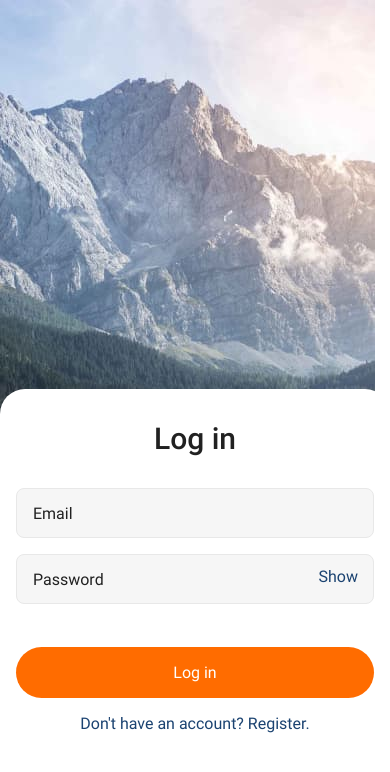
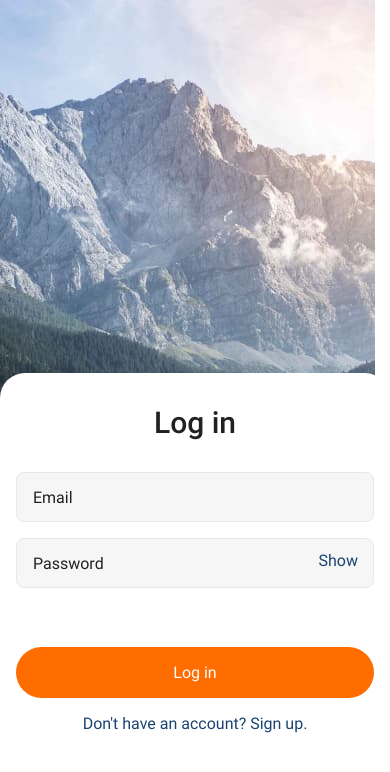
Before and after one commit to Demetryj/react-native-application, a React Native app: screen / in a window 390 px wide. Shown: the top 772 px of the page. Built offline with nearby package versions, Linux system fonts and the light colour scheme.

Commit message:
Update LoginScreen.js

```diff
--- a/Screens/LoginScreen/LoginScreen.js
+++ b/Screens/LoginScreen/LoginScreen.js
@@ -79,6 +79,7 @@ export const LoginScreen = () => {
                   style={{
                     ...styles.input,
                     borderColor: isFocused.email ? "#FF6C00" : "#E8E8E8",
+                    marginBottom: 16,
                   }}
                   placeholder="Email"
                   value={email}
@@ -94,6 +95,7 @@ export const LoginScreen = () => {
                     style={{
                       ...styles.input,
                       borderColor: isFocused.password ? "#FF6C00" : "#E8E8E8",
+                      marginBottom: 16,
                     }}
                     maxLength={10}
                     secureTextEntry={isShowPassword}
@@ -113,7 +115,9 @@ export const LoginScreen = () => {
                     style={styles.showBtn}
                     onPress={() => setIsShowPassword((prevState) => !prevState)}
                   >
-                    <Text style={styles.showText}>Show</Text>
+                    <Text style={styles.showText}>
+                      {isShowPassword ? "Show" : "Hide"}
+                    </Text>
                   </TouchableOpacity>
                 </View>
               </View>
@@ -130,7 +134,7 @@ export const LoginScreen = () => {
 
                   <TouchableOpacity activeOpacity={0.8}>
                     <Text style={styles.text}>
-                      Don't have an account? Register.
+                      Don't have an account? Sign up.
                     </Text>
                   </TouchableOpacity>
                 </View>
@@ -170,7 +174,6 @@ const styles = StyleSheet.create({
   },
 
   inputsWrapper: {
-    gap: 16,
     width: "100%",
   },
 
```
